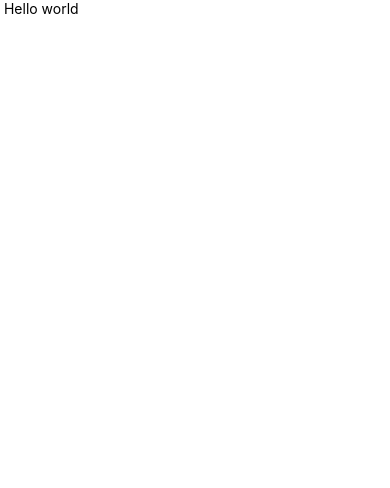
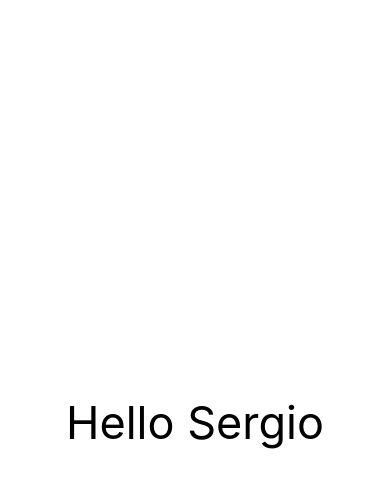
Before and after one commit to SerchPro/counter-react-native, a React Native app: screen / in a window 390 px wide. Shown: the top 488 px of the page. Built offline with nearby package versions, Linux system fonts and the light colour scheme.

Commit message:
add styles to HelloWorld screen

```diff
--- a/App.tsx
+++ b/App.tsx
@@ -1,11 +1,9 @@
 import React from 'react'
-import { Text, View } from 'react-native'
+import { HelloWorldScreen } from './src/screens/HelloWorldScreen'
 
 const App = () => {
   return (
-    <View>
-      <Text> Hello world </Text>
-    </View>
+    <HelloWorldScreen/>
   )
 }
 
--- /dev/null
+++ b/src/screens/HelloWorldScreen.tsx
@@ -0,0 +1,17 @@
+import React from 'react'
+import { View, Text } from 'react-native';
+
+export const HelloWorldScreen = () => {
+  return (
+    <View style = {{
+        flex: 1,
+        justifyContent: 'center'
+    }}>
+      <Text style={{
+        fontSize:45,
+        textAlign: 'center'
+      }}
+      > Hello Sergio </Text>
+    </View>
+  )
+}
```
